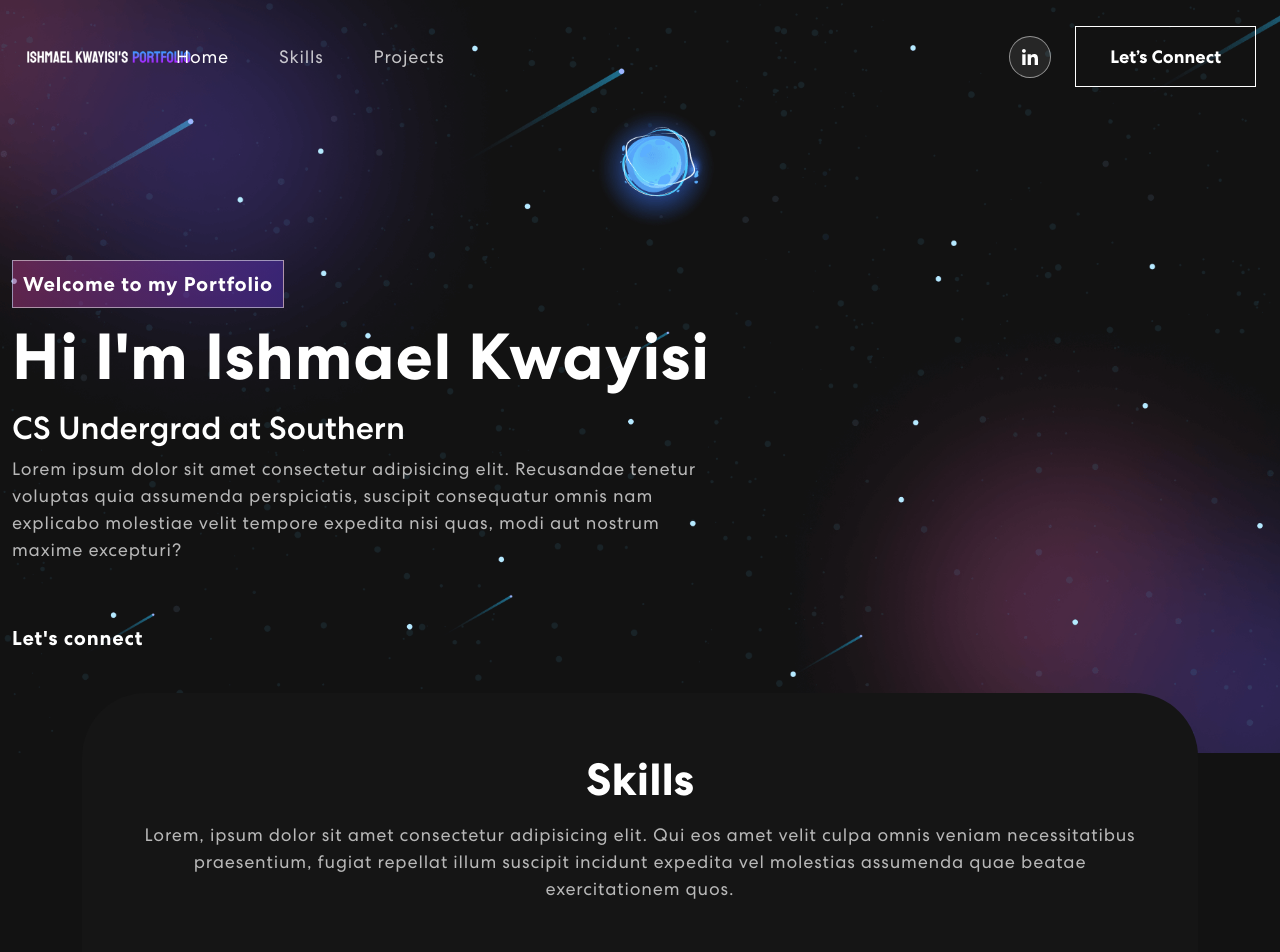
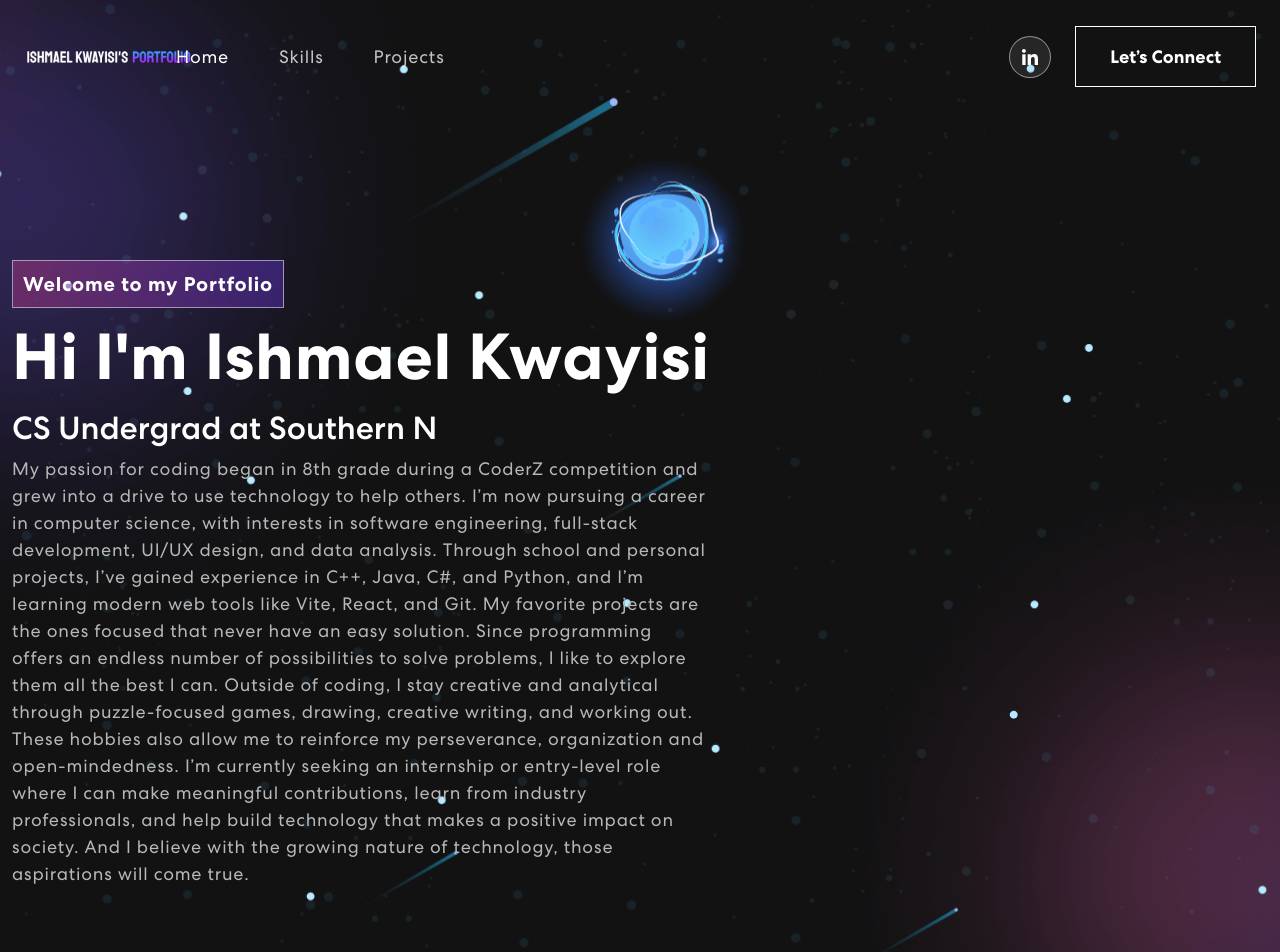
Before and after one commit to IshKwayisi1232004/Career_Portfolio, a React (Vite) app in the folder personal-portfolio-vite/: page / in a window 1280 px wide. Shown: the top 952 px of the page. Built offline with nearby package versions, Linux system fonts and the light colour scheme.

Commit message:
Added descriptions

```diff
--- a/personal-portfolio-vite/src/components/Banner.jsx
+++ b/personal-portfolio-vite/src/components/Banner.jsx
@@ -61,7 +61,14 @@ export const Banner = () => {
                                 {text}
                             </span>
                         </h2>
-                        <p>Lorem ipsum dolor sit amet consectetur adipisicing elit. Recusandae tenetur voluptas quia assumenda perspiciatis, suscipit consequatur omnis nam explicabo molestiae velit tempore expedita nisi quas, modi aut nostrum maxime excepturi?</p>
+                        <p>My passion for coding began in 8th grade during a CoderZ competition and grew into a drive to use technology to help others. I’m now pursuing a career in computer science, with interests in software engineering, full-stack development, UI/UX design, and data analysis.
+
+                            Through school and personal projects, I’ve gained experience in C++, Java, C#, and Python, and I’m learning modern web tools like Vite, React, and Git. My favorite projects are the ones focused that never have an easy solution. Since programming offers an endless number of possibilities to solve problems, I like to explore them all the best I can.
+
+                            Outside of coding, I stay creative and analytical through puzzle-focused games, drawing, creative writing, and working out. These hobbies also allow me to reinforce my perseverance, organization and open-mindedness.
+
+                            I’m currently seeking an internship or entry-level role where I can make meaningful contributions, learn from industry professionals, and help build technology that makes a positive impact on society.
+                            And I believe with the growing nature of technology, those aspirations will come true.</p>
                         <button onClick={() => console.log('connect')}>Let's connect</button>
                     </Col>
                     <Col xs={12} md={6} xl={5}>
--- a/personal-portfolio-vite/src/components/Skills.jsx
+++ b/personal-portfolio-vite/src/components/Skills.jsx
@@ -35,7 +35,7 @@ export const Skills = () => {
                             <h2>
                                 Skills
                             </h2>
-                            <p>Lorem, ipsum dolor sit amet consectetur adipisicing elit. Qui eos amet velit culpa omnis veniam necessitatibus praesentium, fugiat repellat illum suscipit incidunt expedita vel molestias assumenda quae beatae exercitationem quos.</p>
+                            <p>The following skills have been actively applied across multiple projects, allowing me to design and build meaningful experiences for end users. I continue to refine and expand these skills through ongoing development and future work.</p>
                             <Carousel responsive={responsive} infinite={true} className="skill-slider">
                                 <div className="item">
                                     <img src={meter1} alt="Image" />
```
